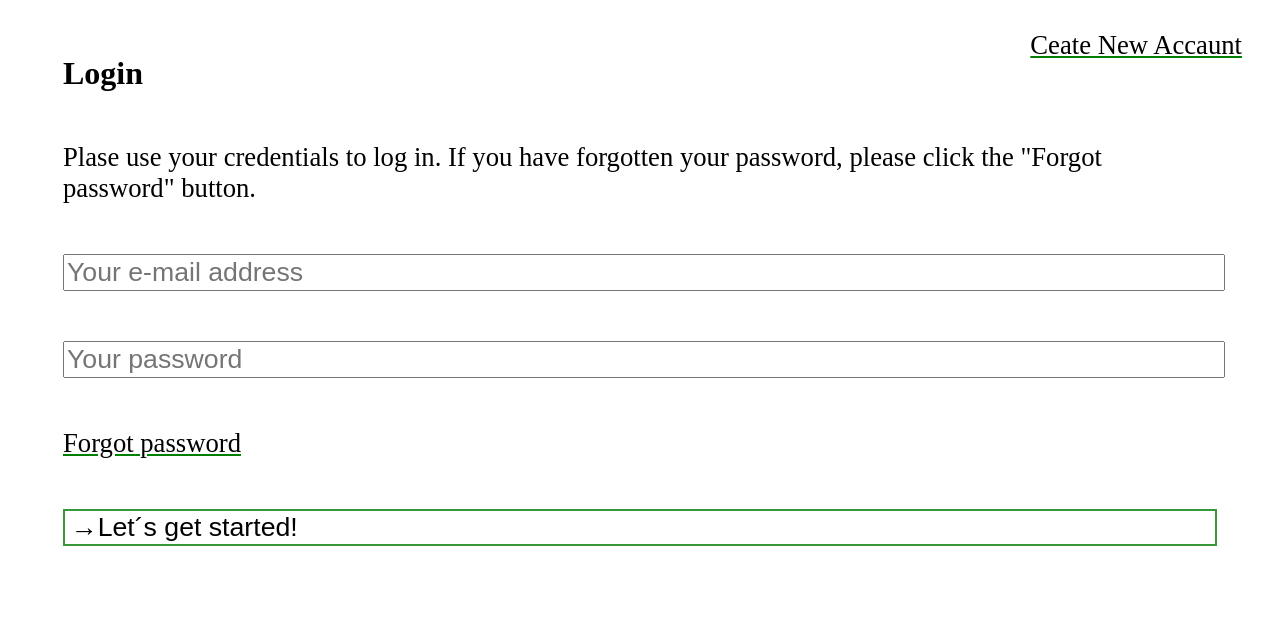
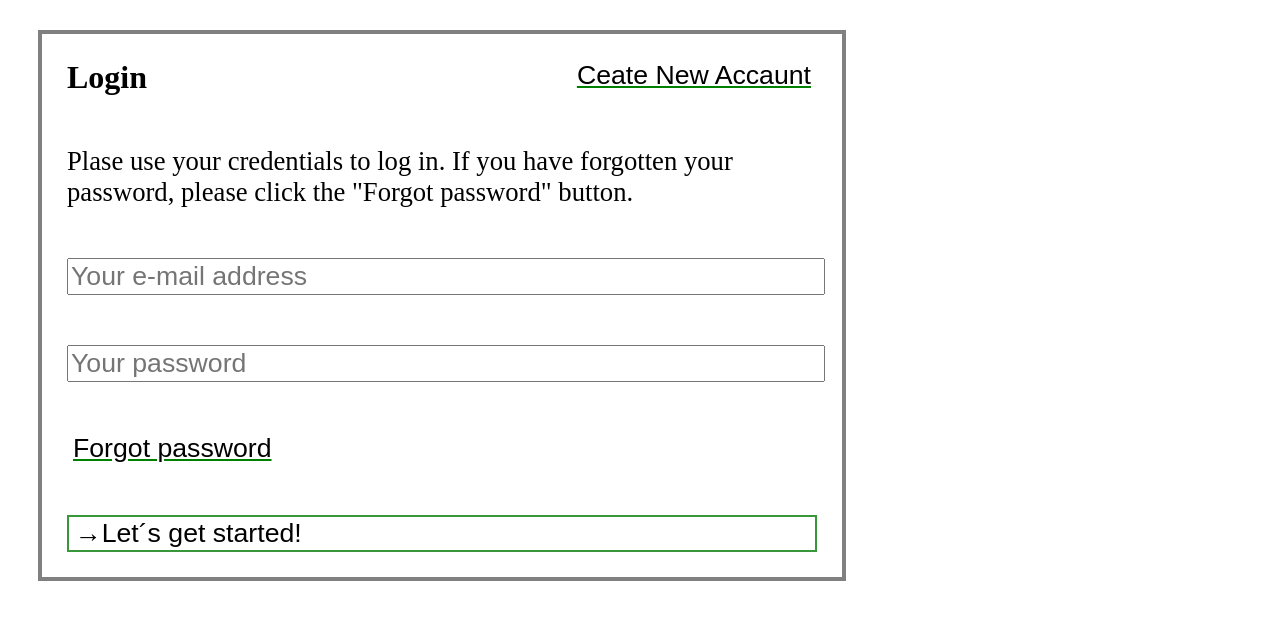
Before and after one commit to MichaelSagel/test-vue, a Vue app: page / in a window 1280 px wide. Shown: the top 620 px of the page. Built offline with nearby package versions, Linux system fonts and the light colour scheme.

Commit message:
Misha uchi git

```diff
--- a/src/App.vue
+++ b/src/App.vue
@@ -1,11 +1,15 @@
 <template>
-  <div class="container">
+  <div class="container-body">
 
     <div class="hat">
 
       <div class="login">Login</div>
 
-      <div class="ceateNewAccaunt_container">Ceate New Accaunt</div>
+      <div class="ceateNewAccaunt_container">
+        <button class="button_bady">
+          Ceate New Accaunt
+        </button>
+      </div>
 
     </div>
 
@@ -13,17 +17,19 @@
         Plase use your credentials to log in. If you have forgotten your password, please click the "Forgot password" button.
       </div>
 
-      <div class="yourEmailAddress_container">
-        <input class="yourEmailAddress_container_body" placeholder="Your e-mail address">
+      <div class="input_container">
+        <input class="input_container_body" placeholder="Your e-mail address">
       </div>
 
-      <div class="yourPassword_container">
-        <input class="yourPassword_container_body" placeholder="Your password">
+      <div class="input_container">
+        <input class="input_container_body" placeholder="Your password">
       </div>
 
       <div class="forgotPassword_container">
-        Forgot password
-        </div>
+        <button class="button_bady">
+          Forgot password
+        </button>
+      </div>
 
       <div class="letsGetStarted_container">
         <button class="letsGetStarted_container_bady">
@@ -41,11 +47,13 @@
 
 <style>
 
-.container{
+.container-body{
   display: flex;
   flex-direction: column;
   margin: 30px;
   font-size: 20pt;
+  border: 4px solid gray;
+  max-width: 800px;
 }
 
 .hat {
@@ -59,40 +67,26 @@
   margin:25px 25px;
 }
 
-.ceateNewAccaunt_container{
-  font-size: 20pt;
-  text-decoration: underline;
-  text-decoration-color: green;
-}
-
 .text_container{
   margin:25px 25px;
 }
 
-.yourEmailAddress_container{
+.input_container{
   margin:25px 25px;
   font-size: 20pt;
 }
-.yourEmailAddress_container_body{
+.input_container_body{
   font-size: 20pt;
   width: 100%;
 }
 
-.yourPassword_container{
-  margin:25px 25px;
-  font-size: 20pt;
-}
-
-.yourPassword_container_body{
-  width: 100%;
-  font-size: 20pt;
-}
-
-.forgotPassword_container{
+.button_bady{
   font-size: 20pt;
   text-decoration: underline;
   text-decoration-color: green;
   margin:25px 25px;
+  background: transparent;
+  border: inherit;
 }
 
 .letsGetStarted_container{
```
